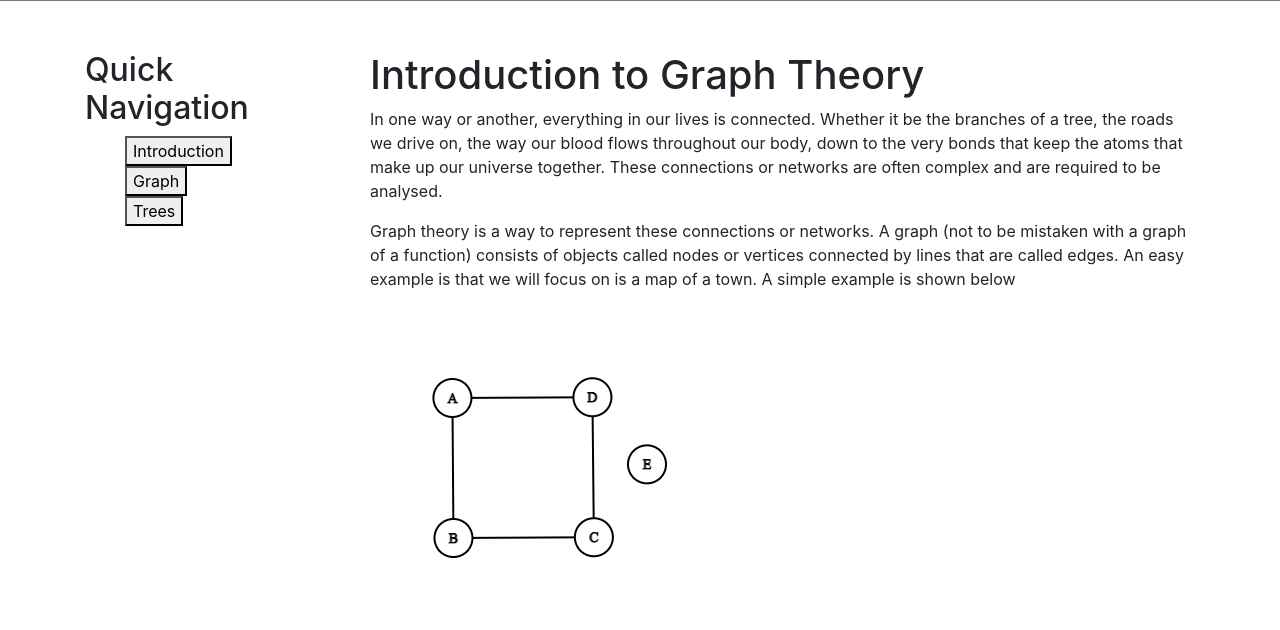
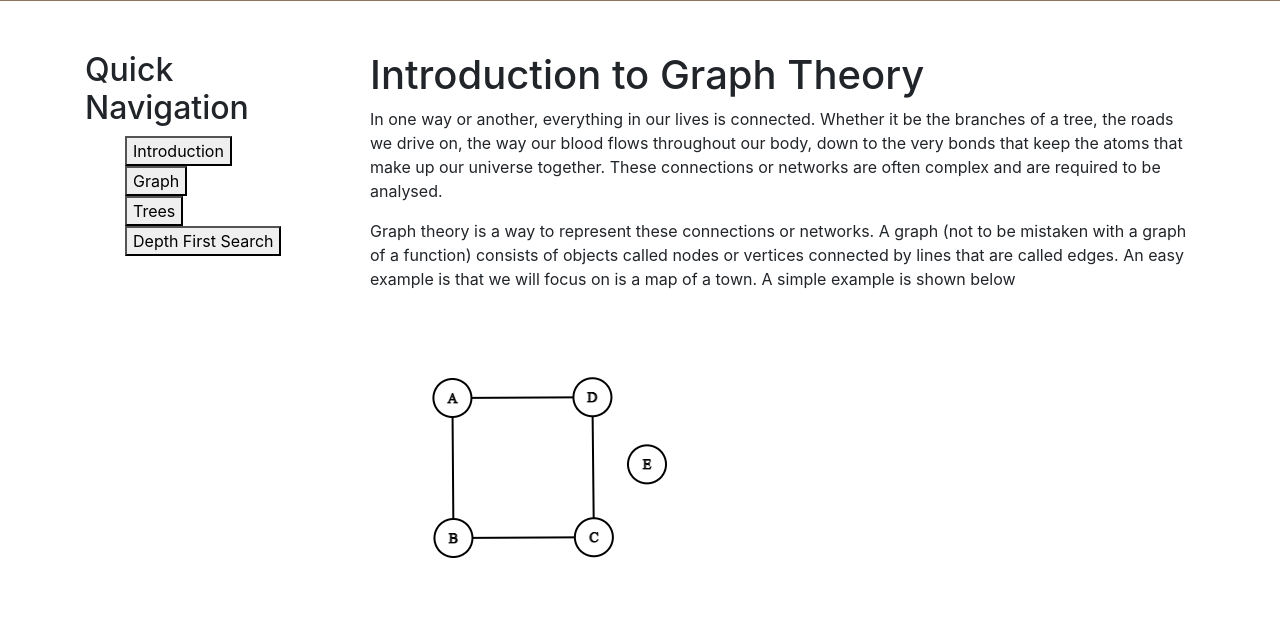
Before and after one commit to thomas-cleary-uwa/cits3403-project, a Flask app: page /content in a window 1280 px wide. Shown: the part 287-917 px from the top of the page. Run offline with Flask 2, Linux system fonts and the light colour scheme; some web fonts are replaced.

Commit message:
Update content.html

```diff
--- a/app/templates/content.html
+++ b/app/templates/content.html
@@ -17,6 +17,9 @@
                 </li>
                 <li>
                     <button onclick="showDiv('Trees')">Trees</button>
+                </li>
+                <li>
+                    <button onclick="showDiv('DFS')">Depth First Search</button>
                 </li>
             </ul>
         </div>
@@ -81,6 +84,18 @@
                 <h1>Height</h1>
                 <p>The height of a tree is the number of edges that exist on the longest downward path from the root node to a leaf node. To find this, imagine we are starting from the ground up, so we start at the lowest leaf node and go along an upwards path to the root, counting the number of edges along the way. Note that a common question that involves the height of the tree is what is the maximum number of nodes a tree can have if it has a height of “h”. Simply use the formula max =2^h– 1.</p>
             </div>
+
+            <div class="contentSection" id="DFS" style="display: none;">
+                <h1>Introduction to Tree Traversal Algorithms</h1>
+                <p>Trees are often used in a variety of problems. For example, you are a great grandfather, and your memory is not that great these days. You hear you have a great granddaughter named Lily. You want to know if this is true and who her parents are.</p>
+                <p>Due to your poor memory, you only know the names of your own kids so you can only ask them the names of their kids. Unfortunately, poor memory runs in the family and each family member only knows the names of their siblings and their own children.</p>
+                <p>This is situation where you would need to search through your entire family tree to see if Lily really exists. But what would be the fastest or most efficient way of searching through this tree? This is where Tree Traversal Algorithms Come in></p>
+                <p>A Tree Traversal Algorithm is a way of searching through a tree ensuring that all nodes have been checked. We will be focusing on one type of algorithm called a Depth First Search</p>
+
+                <h1>Introduction to Depth First Search</h1>
+                <p>Depth First Search involves searching all the way down one path in a tree. If our goal is not achieved down that one path, you would backtrack up one level and go down another path. In the family tree problem, you would ask your children if they have children, then ask that child the same thing until you find someone without a child, then you would know that you have reached the bottom of your family tree (reached a leaf).</p>
+                <p>If that child is not Lily, you would then see if their parents if they have any other children and see if Lily is one of them. If not, you would then check the parent of that parent and check their children. This process is repeated until you have checked your whole family tree</p>
+            </div>
         </div>
     </div>
 
```
